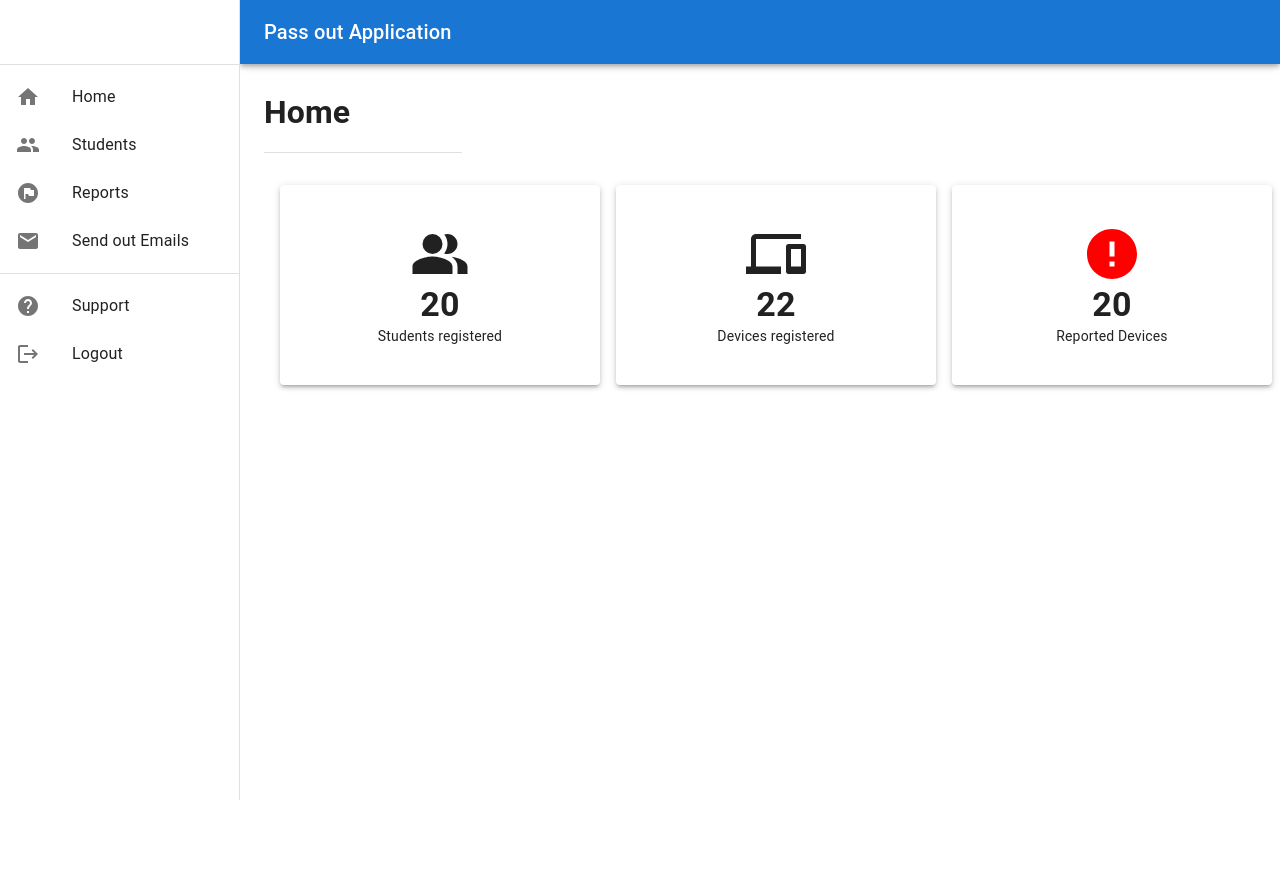
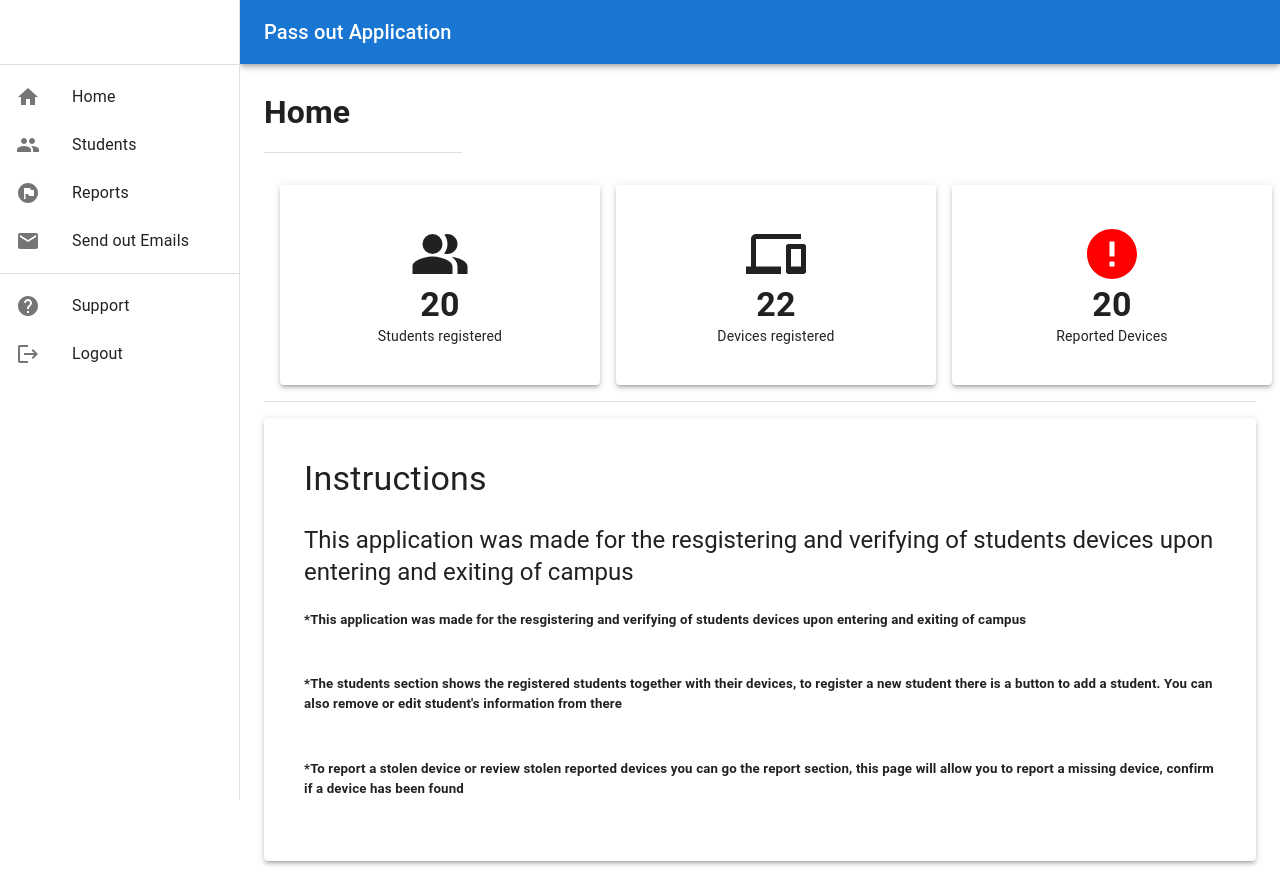
Before and after one commit to Marumo-ProG/Passout, a React (Create React App) app: page /admin in a window 1280 px wide. Before the commit the page ends 800 px from the top, so only its background shows below. Built offline with nearby package versions, Linux system fonts and the light colour scheme.

Commit message:
finished the dashboard page

```diff
--- a/src/pages/Dashboard.js
+++ b/src/pages/Dashboard.js
@@ -88,6 +88,35 @@ const Dashboard = () => {
           </Paper>
         </Grid>
       </Grid>
+
+      <Divider />
+      <Paper variant="elevation" elevation={3} sx={{ width: "100%" }}>
+        <Stack height={"100%"} width={"100%"} padding={5}>
+          <Typography variant="h4" component={"h1"}>
+            Instructions
+          </Typography>
+          <br />
+          <Typography variant="h5" component={"h1"}>
+            This application was made for the resgistering and verifying of
+            students devices upon entering and exiting of campus
+          </Typography>
+          <h5>
+            *This application was made for the resgistering and verifying of
+            students devices upon entering and exiting of campus
+          </h5>
+          <h5>
+            *The students section shows the registered students together with
+            their devices, to register a new student there is a button to add a
+            student. You can also remove or edit student's information from
+            there
+          </h5>
+          <h5>
+            *To report a stolen device or review stolen reported devices you can
+            go the report section, this page will allow you to report a missing
+            device, confirm if a device has been found
+          </h5>
+        </Stack>
+      </Paper>
     </Stack>
   );
 };
```
